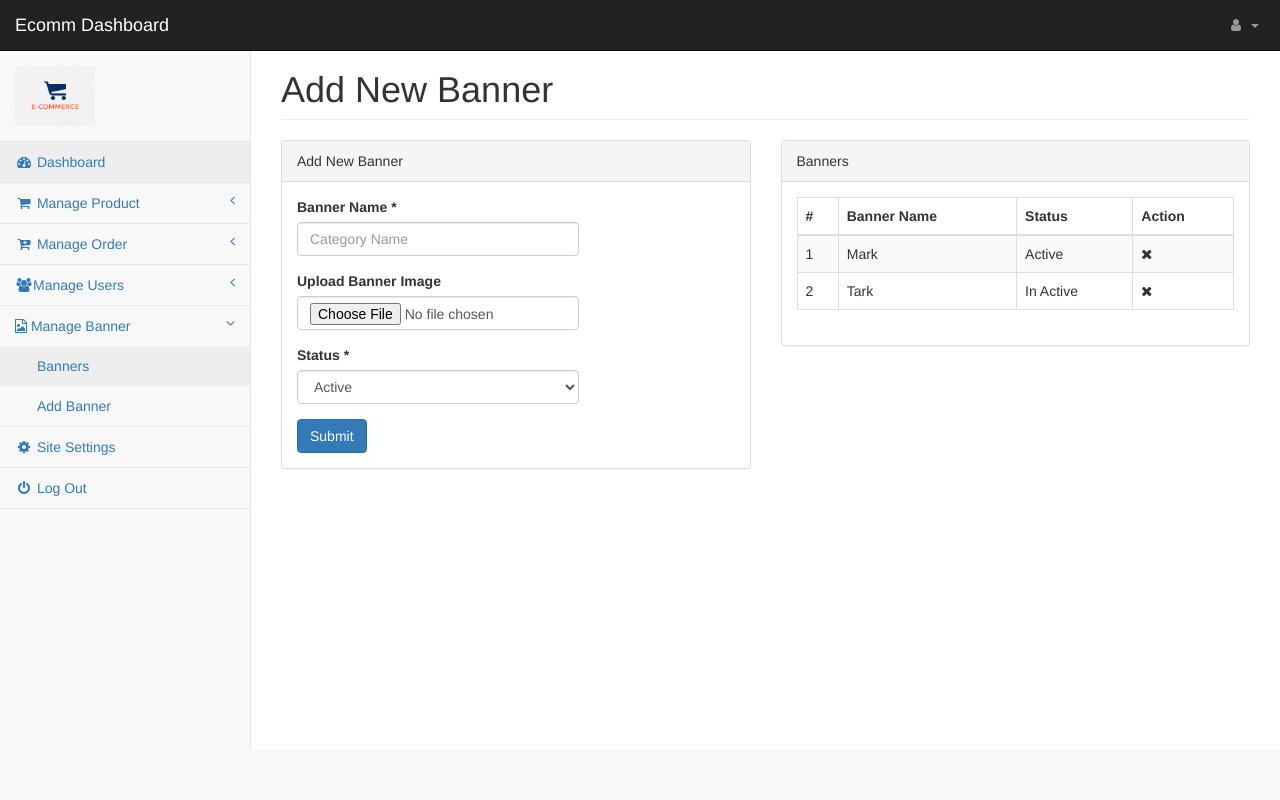
After one commit to ashis-saha-codeclouds/ecomm-project, a PHP site: page /admin/banner.php in a window 1280 px wide. The commit adds this page. Run offline with PHP 8.4, Linux system fonts and the light colour scheme; the visitor is signed in with stand-in values (Sample User, id 1); data that the repository does not hold is empty.

Commit message:
Created the banner and product category templates

```diff
--- /dev/null
+++ b/admin/banner.php
@@ -0,0 +1,121 @@
+<?php include "header.php"; ?>
+<body>
+        <div id="wrapper">
+            <!-- Start of the Navigation -->
+            <?php include "navbar.php" ?>
+            <!-- End of the Navigation -->
+
+            <!-- Start of the Navbar Sidebar -->
+            <?php include "sidebarmenu.php" ?>
+            <!-- End of the Navbar Sidebar -->
+
+            <div id="page-wrapper">
+                <div class="container-fluid">
+                    <div class="row">
+                        <div class="col-lg-12">
+                            <h1 class="page-header">Add New Banner</h1>
+                        </div>
+                        <!-- /.col-lg-12 -->
+                    </div>
+                    <div class="row" id="msgrow">
+                        <div class="col-lg-6">
+                        <div class="panel panel-default">
+                                <div class="panel-heading">
+                                Add New Banner
+                                </div>
+                                <div class="panel-body">
+                                    <div class="row">
+                                    <div class="col-lg-8">
+                                            <form role="form" id="adminProfile" method="post">
+                                            <div class="form-group">
+                                                    <label>Banner Name *</label>
+                                                    <input class="form-control" required name="cat_name" id="cat_name" placeholder="Category Name" value="" type="text">
+                                                </div>
+                                                <div class="form-group">
+                                                    <label>Upload Banner Image</label>
+                                                    <input class="form-control" name="site_logo" id="site_logo" type="file">
+                                                    <input class="form-control" name="site_logo_current" id="site_logo_current" value="<?php echo $site_logo; ?>" type="hidden">
+                                                    <div style="margin: 2px;"></div>
+                                                </div>
+                                                <div class="form-group">
+                                                    <label>Status *</label>
+                                                    <select class="form-control" name="cat_status" id="cat_status" required>
+                                                        <option value="1">Active</option>
+                                                        <option value="2">In Active</option>
+                                                    </select>
+                                                </div>
+                                                <button type="submit" class="btn btn-primary"> Submit </button>
+                                            </form>
+                                    </div>
+
+                                    </div>
+                                </div>
+                        </div>
+                        </div>
+                        <div class="col-lg-6">
+                            <div class="panel panel-default">
+                                <div class="panel-heading">
+                                    Banners
+                                </div>
+                                <!-- /.panel-heading -->
+                                <div class="panel-body">
+                                    <div class="table-responsive">
+                                        <table class="table table-striped table-bordered table-hover">
+                                            <thead>
+                                                <tr>
+                                                    <th>#</th>
+                                                    <th>Banner Name</th>
+                                                    <th>Status</th>
+                                                    <th>Action</th>
+                                                </tr>
+                                            </thead>
+                                            <tbody>
+                                                <tr>
+                                                    <td>1</td>
+                                                    <td>Mark</td>
+                                                    <td>Active</td>
+                                                    <td><i class="fa fa-remove"></i></td>
+                                                </tr>
+                                                <tr>
+                                                    <td>2</td>
+                                                    <td>Tark</td>
+                                                    <td>In Active</td>
+                                                    <td><i class="fa fa-remove"></i></td>
+                                                </tr>
+
+                                            </tbody>
+                                        </table>
+                                    </div>
+                                    <!-- /.table-responsive -->
+                                </div>
+                                <!-- /.panel-body -->
+                            </div>
+                            <!-- /.panel -->
+                        </div>
+                    </div>
+                </div>
+                <!-- /.container-fluid -->
+            </div>
+            <!-- /#page-wrapper -->
+
+        </div>
+        <!-- /#wrapper -->
+
+      <!-- jQuery -->
+ <script src="js/jquery.min.js"></script>
+
+<!-- Bootstrap Core JavaScript -->
+<script src="js/bootstrap.min.js"></script>
+
+<!-- Metis Menu Plugin JavaScript -->
+<script src="js/metisMenu.min.js"></script>
+
+<!-- Custom Theme JavaScript -->
+<script src="js/startmin.js"></script>
+
+<!-- Custom JavaScript -->
+<script src="js/custom/custom.js"></script>
+
+    </body>
+
+</html>
--- a/admin/sidebarmenu.php
+++ b/admin/sidebarmenu.php
@@ -18,7 +18,7 @@
                             <a href="dashboard.php" class="active"><i class="fa fa-dashboard fa-fw"></i> Dashboard</a>
                         </li>
                         <li>
-                            <a href="#"><i class="fa fa-shopping-cart fa-fw"></i>Manage Product<span class="fa arrow"></span></a>
+                            <a href="#"><i class="fa fa-shopping-cart fa-fw"></i> Manage Product<span class="fa arrow"></span></a>
                             <ul class="nav nav-second-level">
                             <li>
                                     <a href="products.php">All Products</a>
@@ -26,6 +26,10 @@
                                 <li>
                                     <a href="add-product.php">Add Products</a>
                                 </li>
+                                <li>
+                                    <a href="add-category.php">Category</a>
+                                </li>
+
 
                             </ul>
                             <!-- /.nav-second-level -->
@@ -50,7 +54,18 @@
                                     <a href="add-users.php">Add Users</a>
                                 </li>
                             </ul>
-                            <!-- /.nav-second-level -->
+                        </li>
+                        <li>
+                            <a href="#"><i class="fa fa-file-photo-o"></i> Manage Banner<span class="fa arrow"></span></a>
+                            <ul class="nav nav-second-level">
+
+                                <li>
+                                    <a href="banner.php">Banners</a>
+                                </li>
+                                <li>
+                                    <a href="add-banner.php">Add Banner</a>
+                                </li>
+                            </ul>
                         </li>
                         <li>
                             <a href="site-settings.php"><i class="fa fa-gear fa-fw"></i> Site Settings</a>
```
Also changed, not shown: admin/add-category.php (added, +115 -0 lines), admin/edit-category.php (added, +74 -0 lines), admin/add-banner.php (added), admin/category.php (added).
